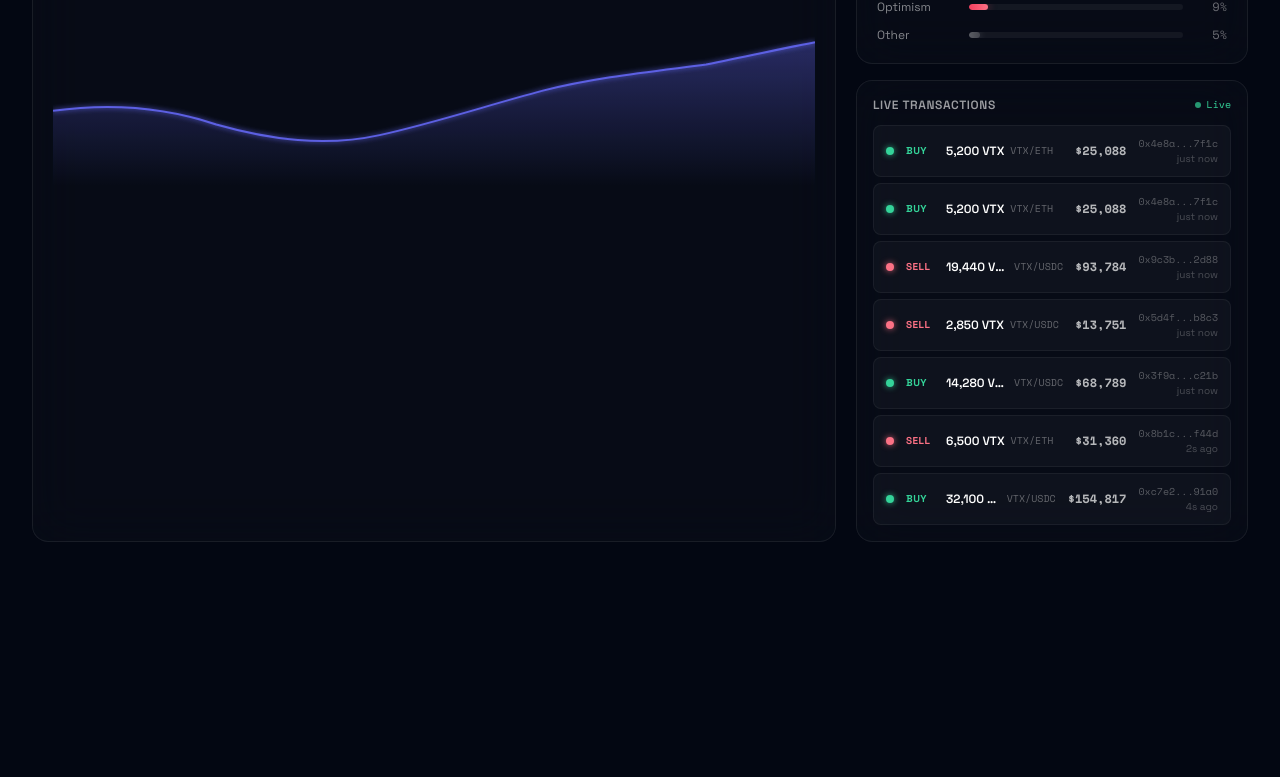
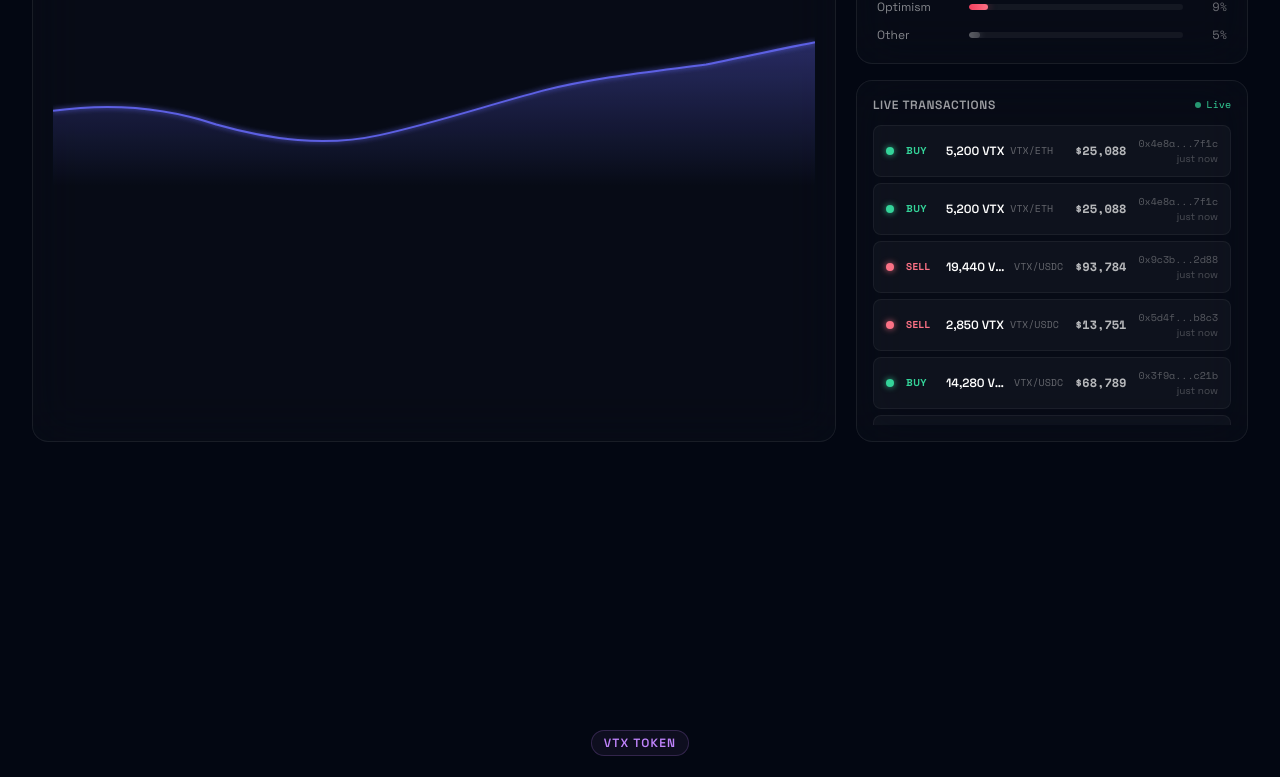
Before and after one commit to q12m3/vortex-protocol, a Next.js app: page / in a window 1280 px wide. Shown: the part 2540-3317 px from the top of the page. Built offline with nearby package versions, Linux system fonts and the light colour scheme.

Commit message:
fix: constrain TxFeed height, make scrollable

```diff
--- a/components/StatsSection.tsx
+++ b/components/StatsSection.tsx
@@ -141,7 +141,7 @@ const TX_POOL: Omit<Tx, "id">[] = [
 
 function TxFeed() {
   const [txs, setTxs] = useState<Tx[]>(
-    TX_POOL.slice(0, 5).map((t, i) => ({ ...t, id: i }))
+    TX_POOL.map((t, i) => ({ ...t, id: i }))
   )
   const counterRef = useRef(TX_POOL.length)
 
@@ -150,13 +150,16 @@ function TxFeed() {
     const id = setInterval(() => {
       const pool = TX_POOL[Math.floor(Math.random() * TX_POOL.length)]
       const next: Tx = { ...pool, id: counterRef.current++, ago: "just now" }
-      setTxs((prev) => [next, ...prev.slice(0, 6)])
+      setTxs((prev) => [next, ...prev.slice(0, 29)])
     }, 1400)
     return () => clearInterval(id)
   }, [])
 
   return (
-    <div className="flex flex-col gap-1.5 overflow-hidden">
+    <div
+      className="flex flex-col gap-1.5 overflow-y-auto h-[300px]"
+      style={{ scrollbarWidth: "thin", scrollbarColor: "rgba(255,255,255,0.1) transparent" }}
+    >
       <AnimatePresence initial={false}>
         {txs.map((tx) => (
           <motion.div
```
